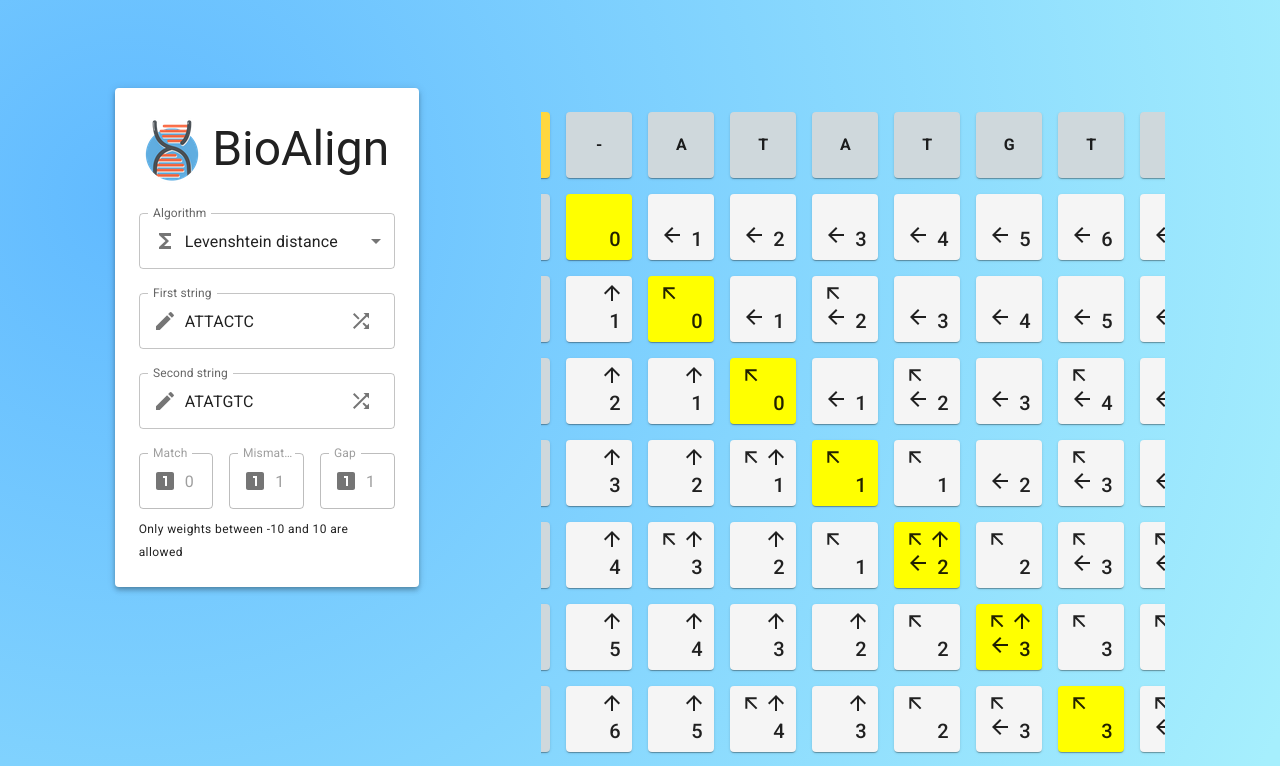
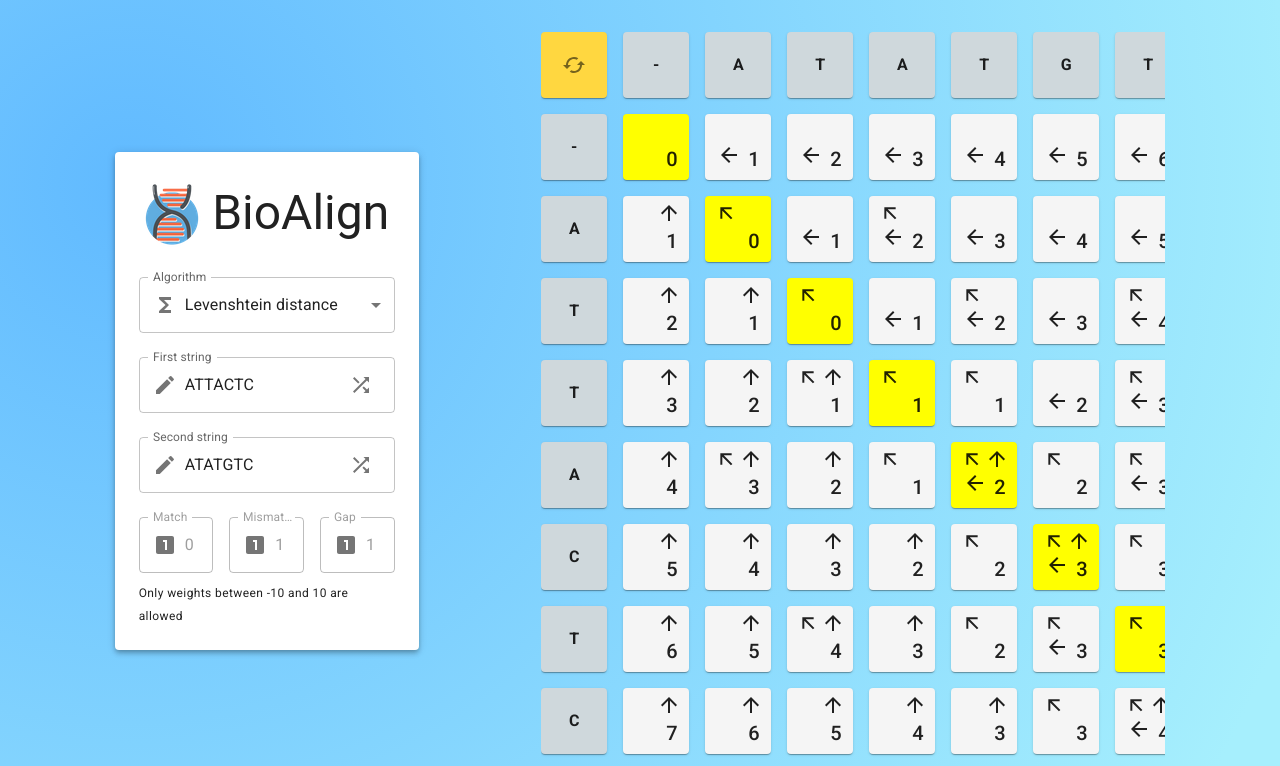
Before and after one commit to francescopastore/bio-align, a React (Create React App) app: page / in a window 1280 px wide. Shown: the top 766 px of the page. Built offline with nearby package versions, Linux system fonts and the light colour scheme.

Commit message:
Updated main layout to be centered vertically

```diff
--- a/src/App.js
+++ b/src/App.js
@@ -17,14 +17,14 @@
     <>
       <Grid container spacing={2} sx={style.container}>
         <Grid item sx={offset(theme)} lg></Grid>
-        <Grid item xs={12} md={4} lg={3}>
+        <Grid item xs={12} md={4} lg={3} sx={style.centered}>
           <Paper sx={style.main} elevation={4}>
             <AppHeader></AppHeader>
             <AppForm></AppForm>
           </Paper>
         </Grid>
         <Grid item sx={offset(theme)} lg></Grid>
-        <Grid item xs={12} md={8} lg={6}>
+        <Grid item xs={12} md={8} lg={6} sx={style.centered}>
           <AppTable></AppTable>
         </Grid>
         <Grid item sx={offset(theme)} lg></Grid>
@@ -44,18 +44,15 @@
 
 const style = {
   container: {
-    paddingTop: '10vh',
     minHeight: '100vh',
+  },
+  centered: {
+    display: 'flex',
+    alignItems: 'center',
+    justifyContent: 'center',
   },
   main: {
     p: 3,
-  },
-  header: {
-    width: '15vw',
-    margin: 'auto',
-  },
-  form: {
-    mt: 6,
   },
   footer: {
     paddingBottom: '3vh',
--- a/src/components/AppFooter.js
+++ b/src/components/AppFooter.js
@@ -12,11 +12,13 @@
     MUI
   </Link>
 )
+
 const reactLink = (
   <Link underline="none" target="_blank" href="https://reactjs.org/">
     React.js
   </Link>
 )
+
 // using link to avoid bad p nesting
 const heart = (
   <Link underline="none" display="inline" color="red">
--- a/src/components/AppTable.js
+++ b/src/components/AppTable.js
@@ -21,10 +21,8 @@
   const form = useSelector((state) => state.form)
   return (
     <Box sx={style.container}>
-      <Box>
-        {generateTopHeader(form, dispatch)}
-        {generateTable(form)}
-      </Box>
+      {generateTopHeader(form, dispatch)}
+      {generateTable(form)}
     </Box>
   )
 }
@@ -108,9 +106,6 @@
   container: {
     overflow: 'auto',
     my: 3,
-    alignItems: 'center',
-    justifyContent: 'center',
-    display: 'flex',
   },
   row: {
     display: 'flex',
```
